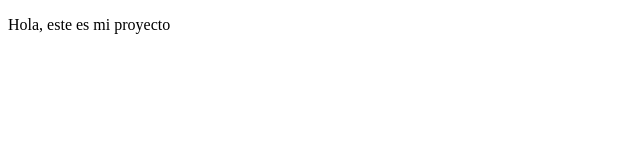
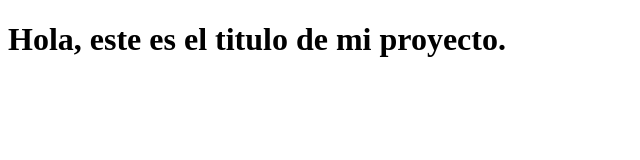
Before and after one commit to Antoniza/miproyecto, a plain HTML site: page index.html in a window 1280 px wide. Shown: the whole page, without its empty margins (0-640 px from the left). Drawn offline with Linux system fonts and the light colour scheme.

Commit message:
Modificacion de titulo de mi proyecto

```diff
--- a/index.html
+++ b/index.html
@@ -6,6 +6,6 @@
     <title>Mi Proyecto</title>
 </head>
 <body>
-    <p>Hola, este es mi proyecto</p>
+    <h1>Hola, este es el titulo de mi proyecto.</h1>
 </body>
 </html>
```
